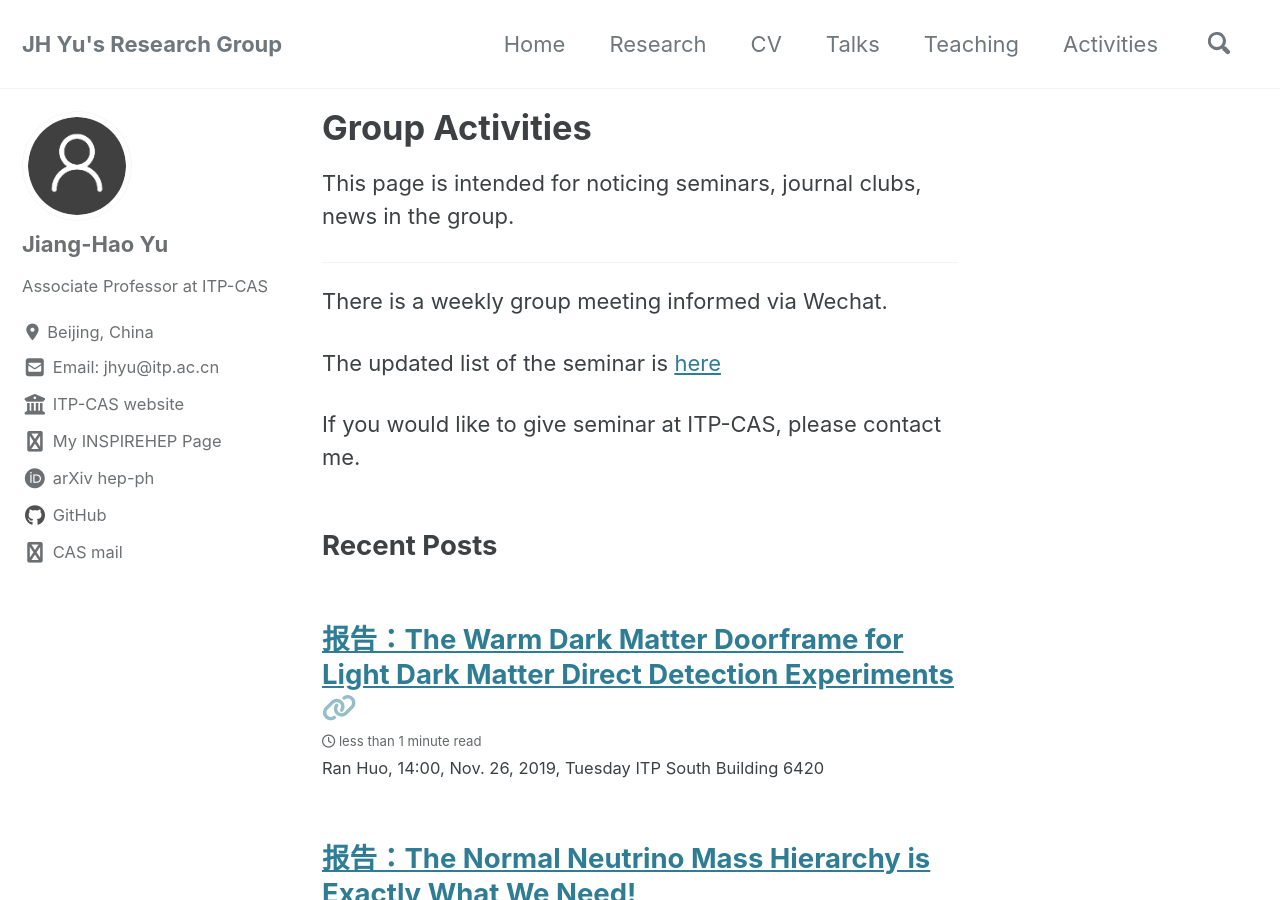
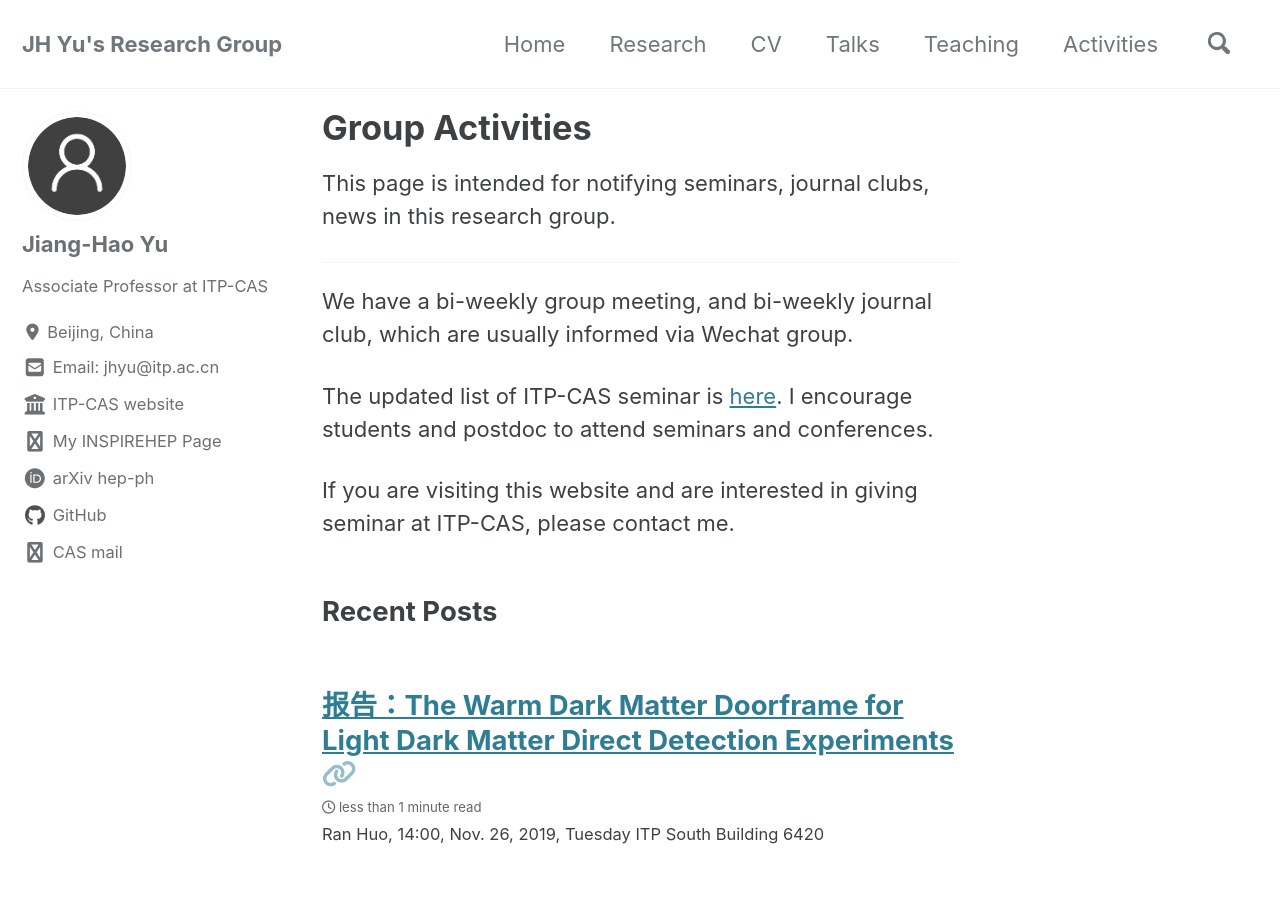
Before and after one commit to jhyu-itp/jhyu-itp.github.io, a Jekyll site: the page built from _pages/blog.md, in a window 1280 px wide and 900 px high. Built offline with Jekyll 4.4.1, drawn with Linux system fonts in a browser that asks for light colours; cached includes are drawn as plain includes; nearby versions of some CDN libraries; a style sheet for code colours, icons or effects is not loaded.

Commit message:
Update blog.md

```diff
--- a/_pages/blog.md
+++ b/_pages/blog.md
@@ -5,12 +5,12 @@ permalink: /blog/
 layout: recent-posts
 ---
 
-This page is intended for noticing seminars, journal clubs, news in the group.
+This page is intended for notifying seminars, journal clubs, news in this research group.
 
 --------------------
 
-There is a weekly group meeting informed via Wechat.
+We have a bi-weekly group meeting, and bi-weekly journal club, which are usually informed via Wechat group.
 
-The updated list of the seminar is [here](http://www.itp.cas.cn/xshd/ztxxbg/)
+The updated list of ITP-CAS seminar is [here](http://www.itp.cas.cn/xshd/ztxxbg/). I encourage students and postdoc to attend seminars and conferences.
 
-If you would like to give seminar at ITP-CAS, please contact me.
+If you are visiting this website and are interested in giving seminar at ITP-CAS, please contact me.
```
